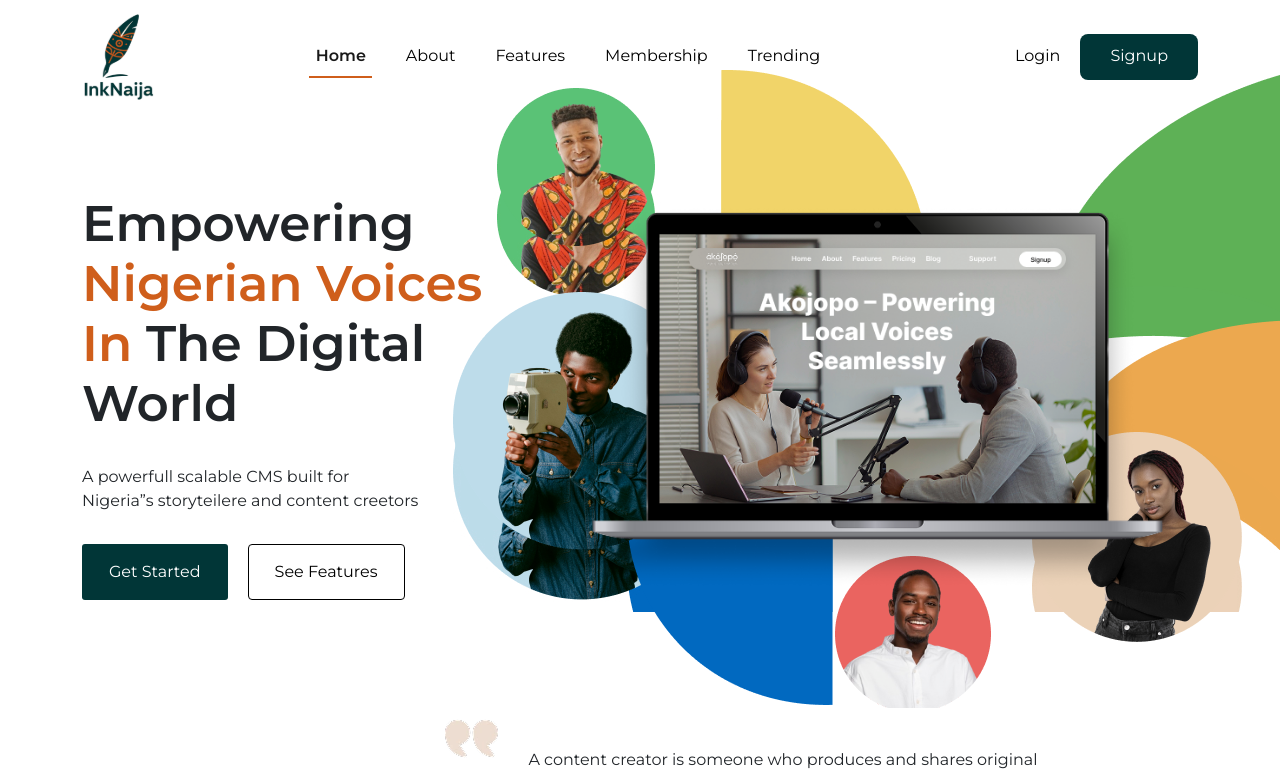
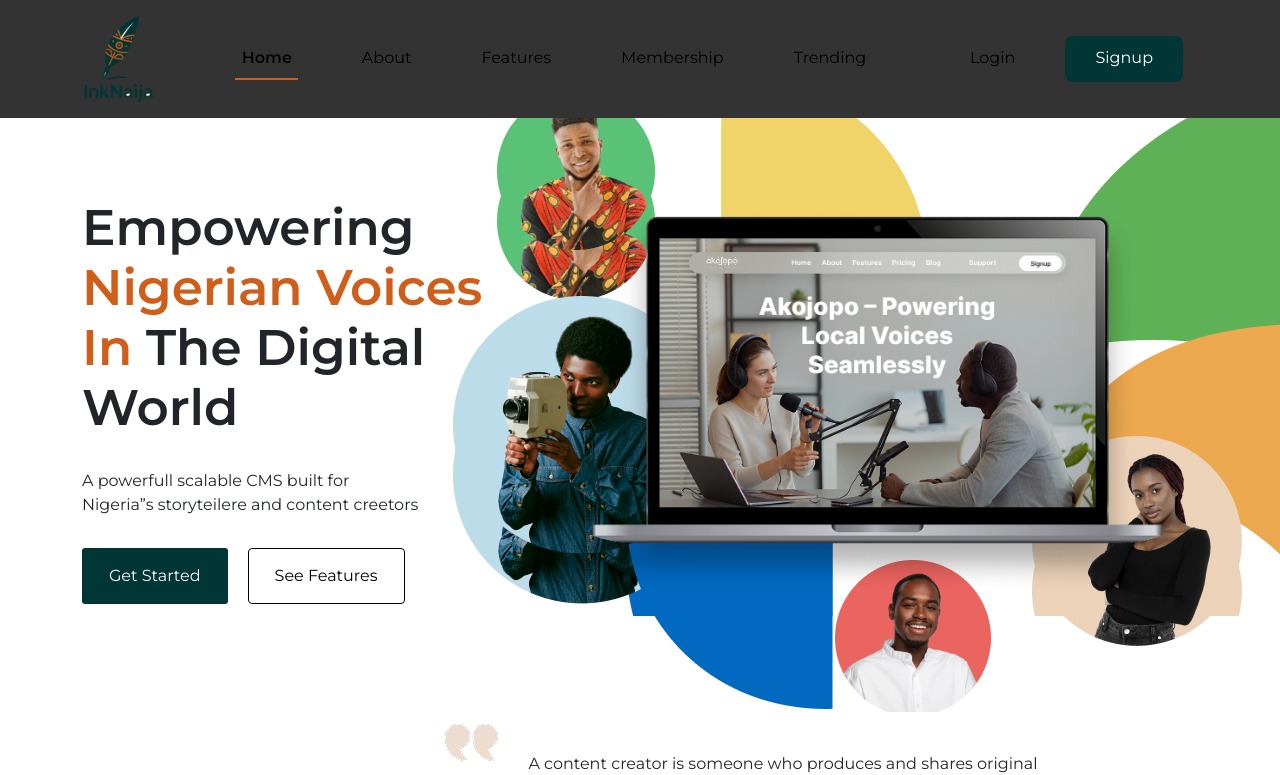
Before and after one commit to ascinate/akojopo, a Next.js app: page / in a window 1280 px wide. Shown: the top 775 px of the page. Built offline with nearby package versions, Linux system fonts and the light colour scheme.

Commit message:
Update globals.css

```diff
--- a/src/app/globals.css
+++ b/src/app/globals.css
@@ -1049,6 +1049,37 @@
 /*::::::::::::::::::Pricing page end :::::::::::::::::::::: */
 
 /* navbar */
+
+/* Sticky Navbar */
+
+.navbar {
+  position: sticky;
+  top: 0;
+  background-color: #333;
+  padding: 10px 0;
+  z-index: 1000; /* ensure it stays on top */
+}
+
+.navbar ul {
+  margin: 0;
+  padding: 0;
+  display: flex;
+  justify-content: center;
+  list-style: none;
+}
+
+.navbar li {
+  margin: 0 15px;
+}
+
+.navbar a {
+  color: white;
+  text-decoration: none;
+  font-weight: bold;
+}
+
+/***************/
+
 .navbar-light .navbar-nav .nav-link,
 .right-menus01 .nav-link{
    font-weight: 500;
@@ -1056,7 +1087,7 @@
    font-size: 16px;
    padding: 10px 20px;
    border-bottom: solid 2px transparent;
-   position: sticky;
+   position: relative;
 }
 .navbar-light .navbar-nav .nav-link::after,
 .right-menus01 .nav-link::after{
```
